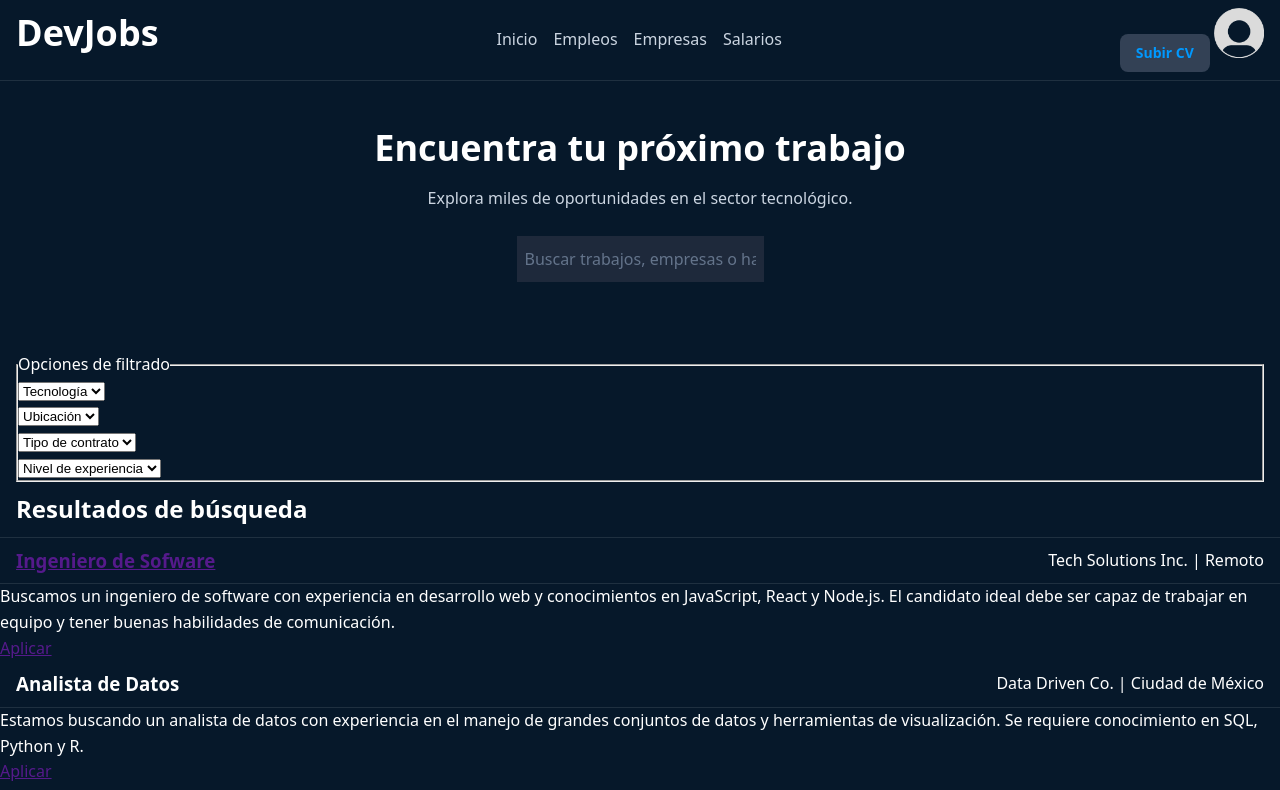
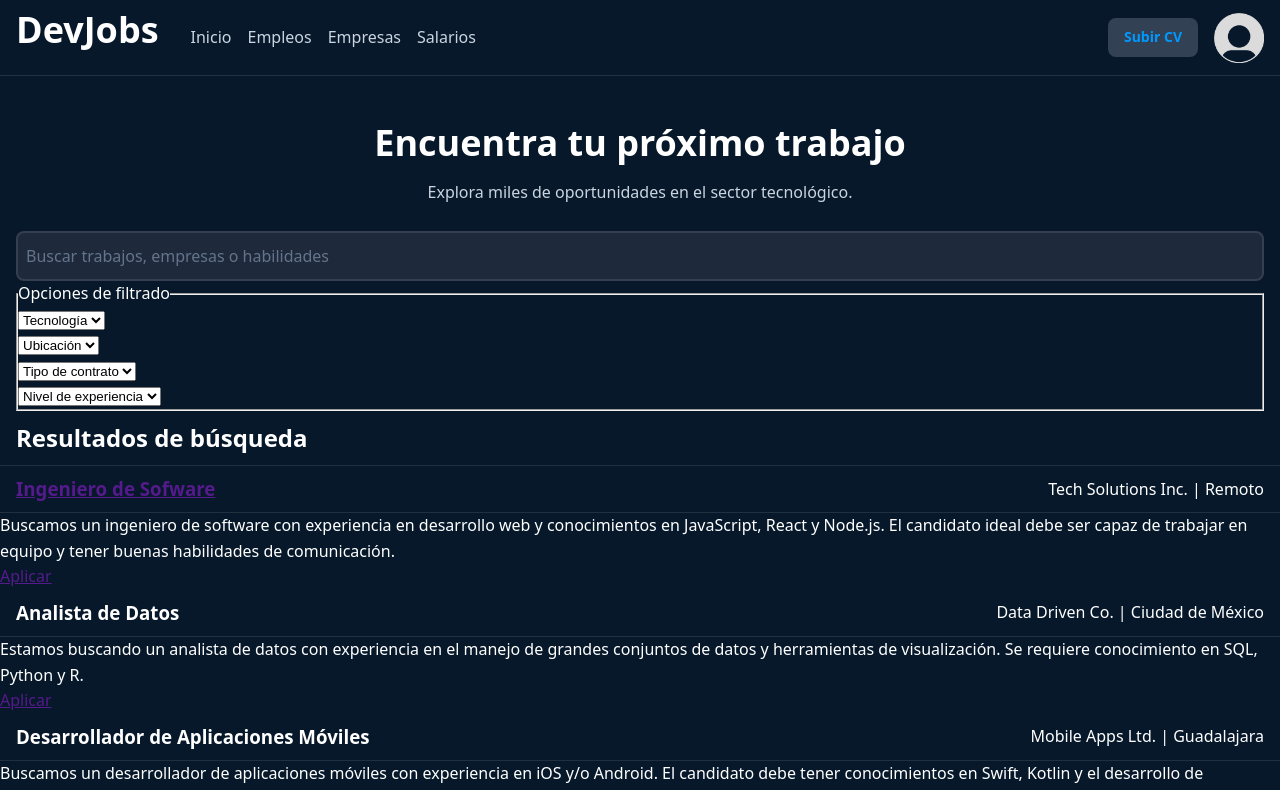
Before and after one commit to Jhos-hgnu/Proyecto-JSCAMP, a plain HTML site: page 00-html-css/resultados.html in a window 1280 px wide. Shown: the top 790 px of the page. Drawn offline with Linux system fonts and the light colour scheme.

Commit message:
Subiendo cambios de la barra superior

```diff
--- a/00-html-css/resultados.css
+++ b/00-html-css/resultados.css
@@ -77,6 +77,15 @@ header {
   align-items: center;
   justify-content: space-between;
   gap: 2rem;
+
+  div {
+    a {
+      align-items: center;
+      align-content: center;
+    }
+  }
+
+
 }
 
 
@@ -112,6 +121,7 @@ header {
     transition: color 0.2s;
     font-weight: 500;
 
+
     &:hover, &:focus {
       color: var(--primary);
       outline: none;
@@ -121,7 +131,12 @@ header {
   }
 }
 
-
+.profile-section {
+  display: flex;
+  align-items: center;
+  gap: 1 rem;
+  margin-left: auto;
+}
 
 
 
@@ -135,6 +150,16 @@ header div a {
   font-size: 0.875rem;
   font-weight: 700;
   text-decoration: none;
+  align-items: center;
+  gap: 0.5rem;
+  transition: color 0.2s;
+  margin-right: 1rem;
+
+  &:hover, &:focus {
+    color: #0d5ba8;
+    outline: none;
+  }
+
 }
 
 
@@ -148,7 +173,7 @@ main > section:nth-child(1){
   flex-direction: column;
   justify-content: center;
   align-items: center;
-  margin: 45px;
+  margin-top: 45px;
 
    p {
     color: var(--text-secondary);
@@ -167,16 +192,16 @@ form {
   width: 100%;
   margin: 0 auto;
   padding-inline: 1rem;
+
 }
 
 
 
 form[role="search"] {
-   max-width: 42rem;
-   width: 100%;
-   margin: 25px;
+   max-width: 98rem;
+   margin-top: 25px;
    padding-inline: 1rem;
-
+   align-content: center;
 
 }
 
@@ -189,6 +214,9 @@ form input[type="text"] {
   padding: 0.75rem 0.5rem;
   font-size: 1rem;
   font-family: inherit;
+  border: 2px solid var(--border);
+  border-radius: 0.5rem;
+  width: 100%;
 
 }
 
--- a/00-html-css/resultados.html
+++ b/00-html-css/resultados.html
@@ -23,7 +23,7 @@
                 <a href="">Salarios</a>
             </nav>
 
-            <div>
+            <div class="profile-section">
                 <a href="">Subir CV</a>
                 <img
                 id = "photo_profile"
```
